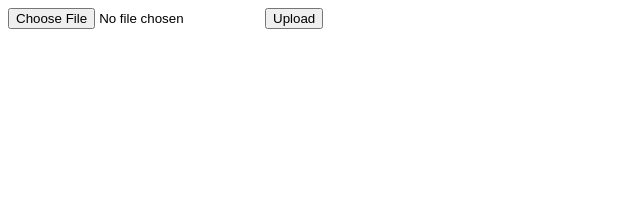
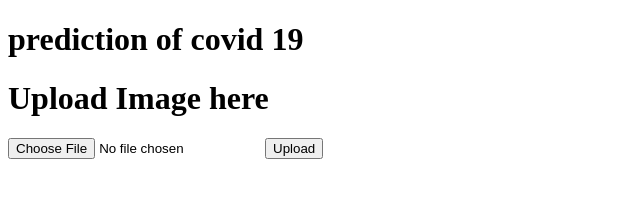
Before and after one commit to ken-ash/covid-19-cnn, a plain HTML site: page index.html in a window 1280 px wide. Shown: the whole page, without its empty margins (0-640 px from the left). Drawn offline with Linux system fonts and the light colour scheme.

```diff
--- a/index.html
+++ b/index.html
@@ -6,6 +6,9 @@
     <title>Document</title>
 </head>
 <body>
+    <h1>prediction of covid 19</h1>
+    <h1> </h1>
+    <h1>Upload Image here</h1>
     <form enctype="multipart/form-data" action="/predict" method="post">
         <input type="file" name="file" id="file">
         <input type="submit" value="Upload">
```
Also changed, not shown: requirments.txt, 1 other file.
